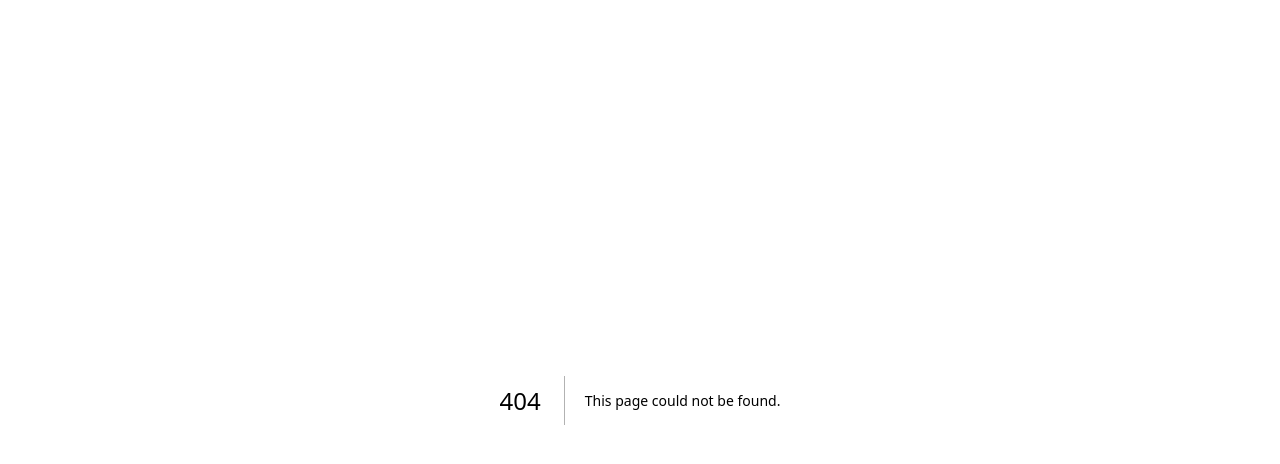
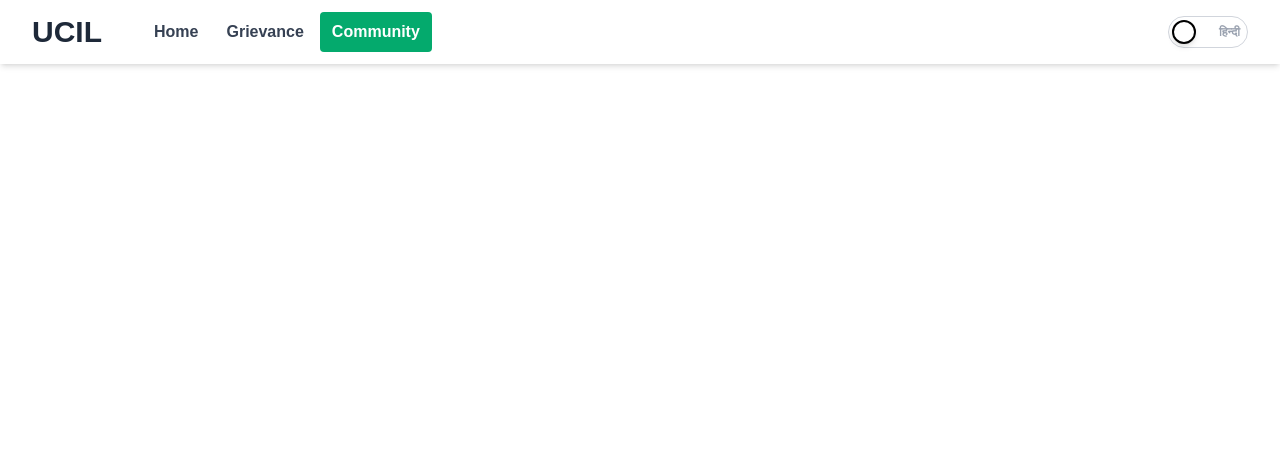
Before and after one commit to ShubhamKumar547/UCIL-SOC-25, a Next.js app: page /community in a window 1280 px wide. Before the commit this address had no page. Shown: the top 464 px of the page. Built offline with nearby package versions, Linux system fonts and the light colour scheme.

Commit message:
added community page

```diff
--- a/components/Navbar.jsx
+++ b/components/Navbar.jsx
@@ -9,8 +9,8 @@ export default function Navbar({ t }) {
 
   const tabs = [
     { path: "/", key: "navbar_home" },
-    { path: "/grievance", key: "navbar_grienvance" },
-    { path: "/stories", key: "navbar_stories" }
+    { path: "/grievance", key: "navbar_grievance" },
+    { path: "/community", key: "navbar_stories" }
   ];
 
   const handleTabClick = (path) => {
--- /dev/null
+++ b/pages/community.js
@@ -0,0 +1,18 @@
+import React from "react";
+import Navbar from "@/components/Navbar";
+import { useRouter } from "next/router";
+import en from "../public/locales/en/common.json";
+import hi from "../public/locales/hi/common.json";
+
+const community = () => {
+  const translations = { en, hi };
+  const { locale } = useRouter();
+  const t = translations[locale] || translations.en;
+  return (
+    <div>
+      <Navbar t={t} />
+    </div>
+  );
+};
+
+export default community;
--- a/public/locales/en/common.json
+++ b/public/locales/en/common.json
@@ -7,8 +7,8 @@
   "hero_cta": "Learn More",
   "navbar_head": "UCIL",
   "navbar_home": "Home",
-  "navbar_grienvance": "Grievance",
-  "navbar_stories": "Stories",
+  "navbar_grievance": "Grievance",
+  "navbar_stories": "Community",
 
 
   "grievance_heading": "Raise Your Voice",
--- a/public/locales/hi/common.json
+++ b/public/locales/hi/common.json
@@ -7,8 +7,8 @@
   "hero_cta": "और जानें",
   "navbar_head": "यूसीआईएल",
   "navbar_home": "होम",
-  "navbar_grienvance": "शिकायत",
-  "navbar_stories": "कहानियाँ",
+  "navbar_grievance": "शिकायत",
+  "navbar_stories": "समुदाय",
 
 
 
```
